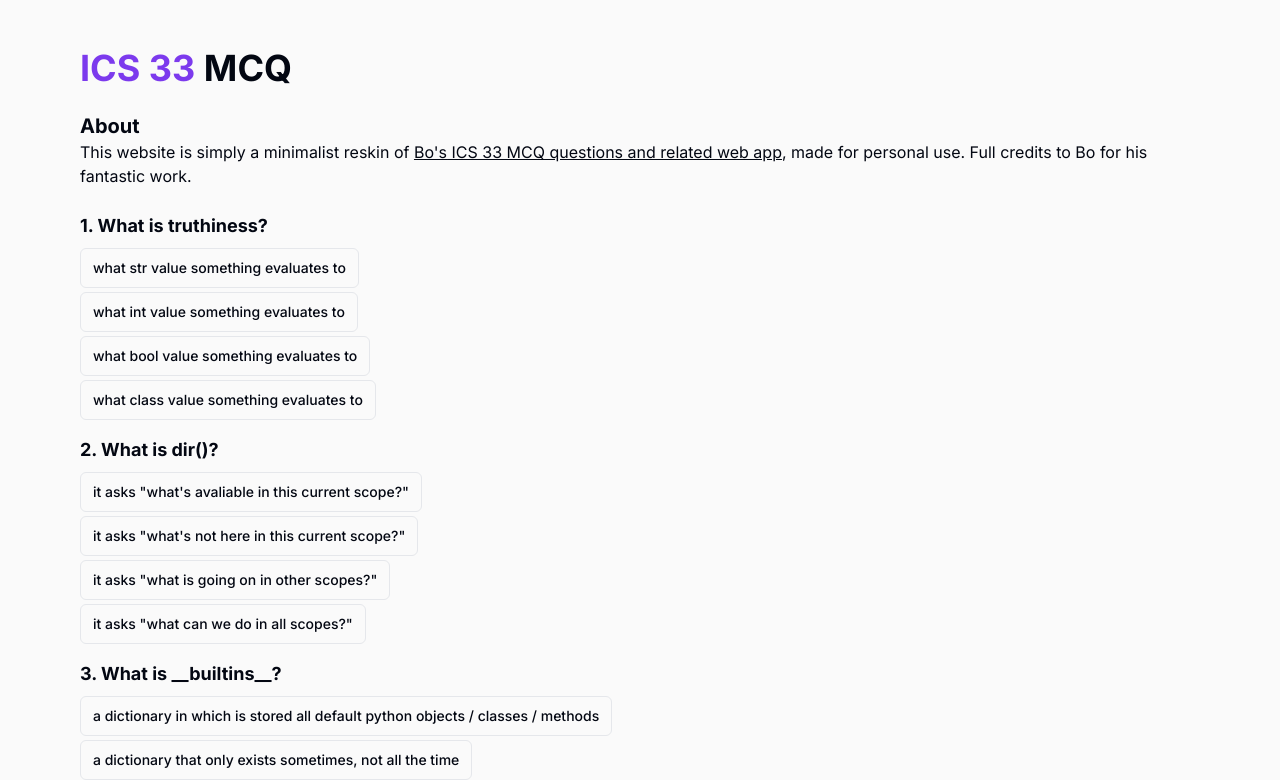
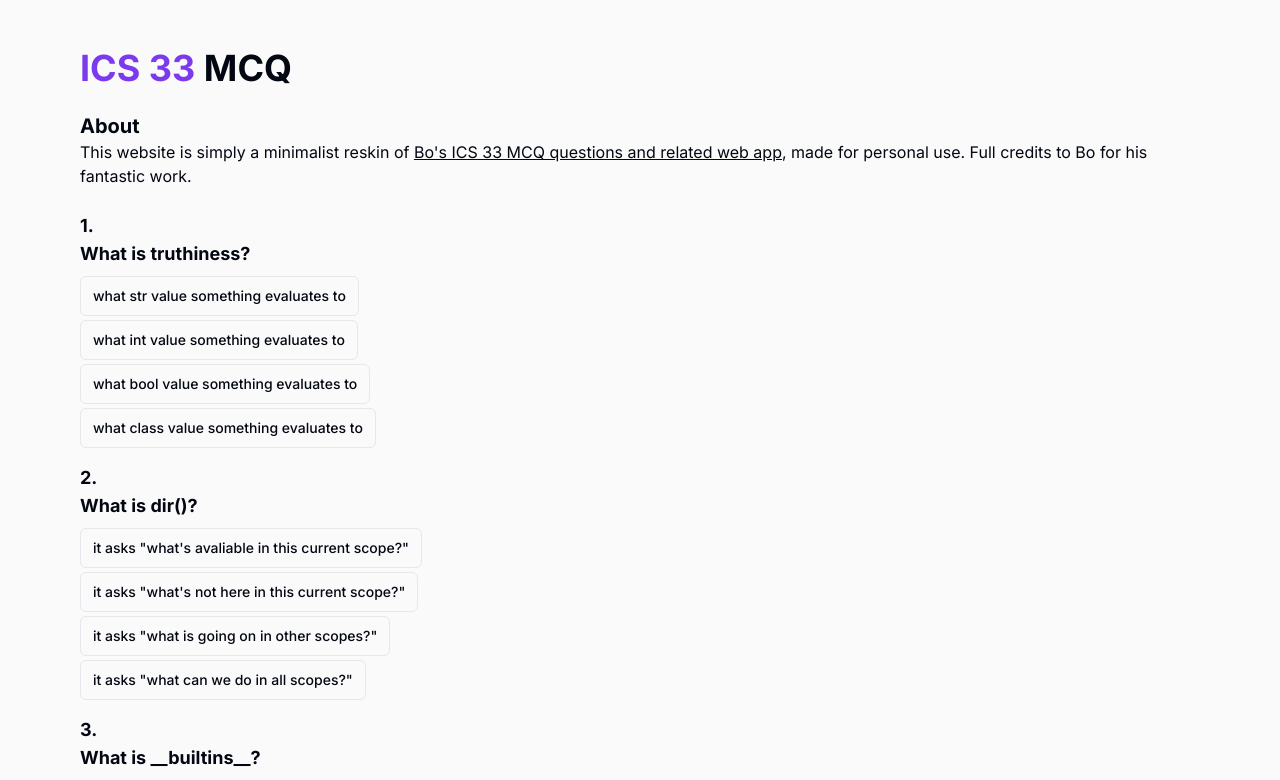
Before and after one commit to KevinWu098/ICS33-mcq-next, a Next.js app: page / in a window 1280 px wide. Shown: the top 780 px of the page. Built offline with nearby package versions, Linux system fonts and the light colour scheme.

Commit message:
fix: handle multi-line

```diff
--- a/src/app/page.tsx
+++ b/src/app/page.tsx
@@ -101,7 +101,10 @@ export default function Home() {
                 {shuffledQuestions.map((item, index) => (
                     <div className="space-y-2" key={item.question}>
                         <h6 className="text-lg font-bold">
-                            {index + 1}. {item.question}
+                            {index + 1}.{" "}
+                            {item.question.split("\n").map((line) => (
+                                <p key={line}>{line}</p>
+                            ))}
                         </h6>
                         <div>
                             <ToggleGroup
@@ -124,11 +127,16 @@ export default function Home() {
                                         >
                                             <ToggleGroupItem
                                                 value={answer}
-                                                aria-label={answer}
-                                                className="text-left data-[state=on]:text-primary data-[state=on]:drop-shadow-sm"
+                                                className="text-left data-[state=on]:text-primary data-[state=on]:drop-shadow-sm min-h-10 h-full"
                                             >
                                                 <p className="text-md">
-                                                    {answer}
+                                                    {answer
+                                                        .split("\n")
+                                                        .map((line) => (
+                                                            <p key={line}>
+                                                                {line}
+                                                            </p>
+                                                        ))}
                                                 </p>
                                             </ToggleGroupItem>
                                             {selected[index] == answer ? (
```
